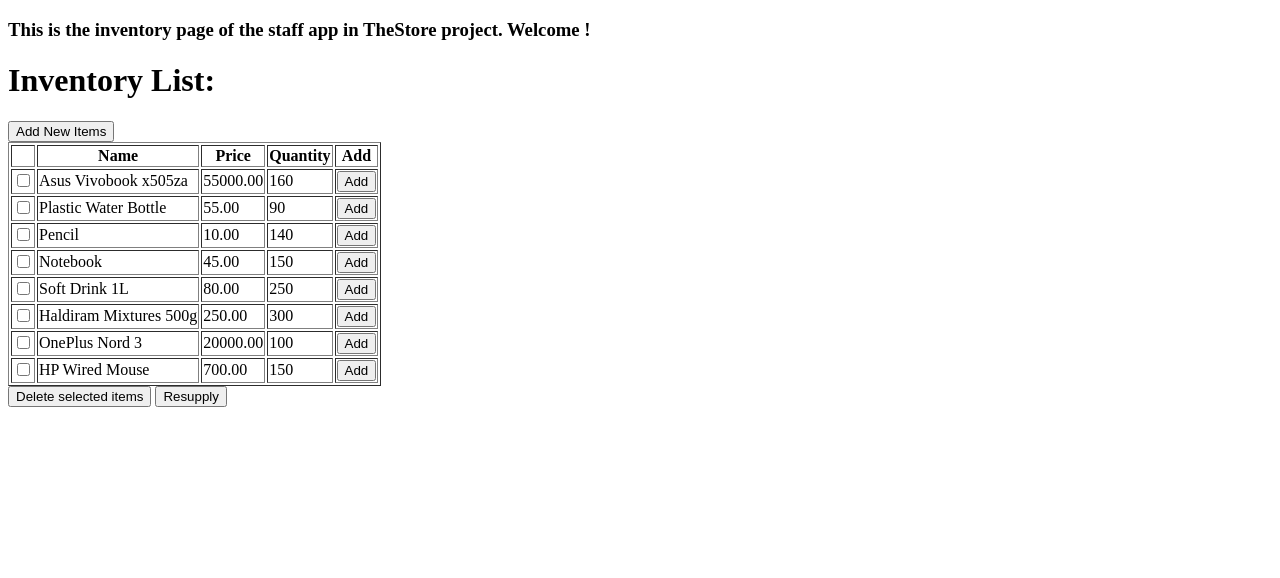
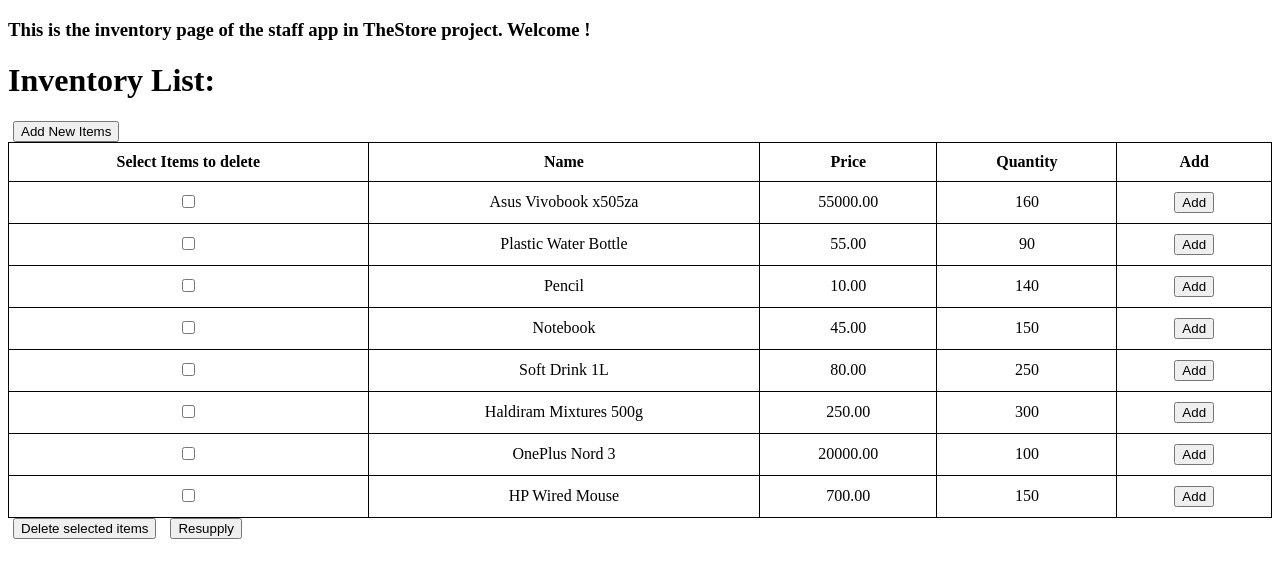
Before and after one commit to Kumar-sjvegeta/TheStore-django, a Django app: page /staff/inventory/ in a window 1280 px wide. Shown: the top 578 px of the page. Run offline with Django 5.2, Linux system fonts and the light colour scheme; data comes from the database, SQL or seed files in the repository.

Commit message:
added a table heading

```diff
--- a/staff/templates/staff/inventory.html
+++ b/staff/templates/staff/inventory.html
@@ -18,6 +18,30 @@
             height: 25px;
         }
     </style>
+    <style>
+        table {
+            border-collapse: collapse;
+            width: 100%;
+        }
+
+        th, td {
+            border: 1px solid black;
+            padding: 10px;
+            text-align: center;
+        }
+
+        input[type=number] {
+            width: 60px;
+        }
+
+        button {
+            margin: 0 5px;
+        }
+
+        .quantity-controls {
+            display: none;
+        }
+    </style>
 </head>
 <body>
     <H3>This is the inventory page of the staff app in TheStore project. Welcome ! </H3>
@@ -31,7 +55,8 @@
         <table border="1">
             <thead>
                 <tr>
-                    <th></th> <th>Name</th>
+                    <th>Select Items to delete</th>
+                    <th>Name</th>
                     <th>Price</th>
                     <th>Quantity</th>
                     <th>Add</th>
```
